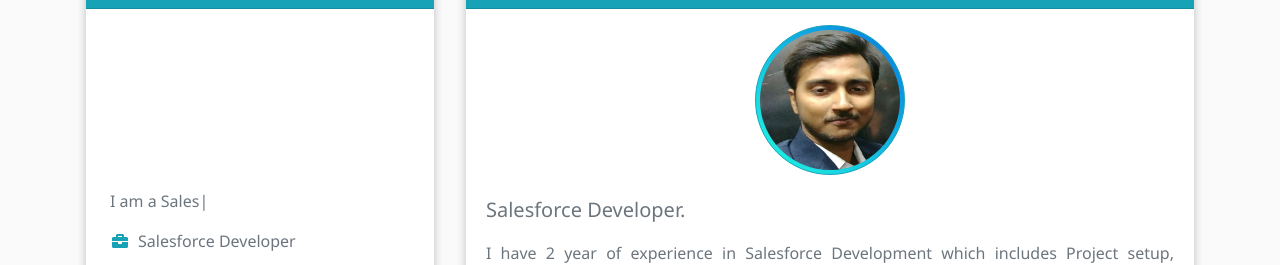
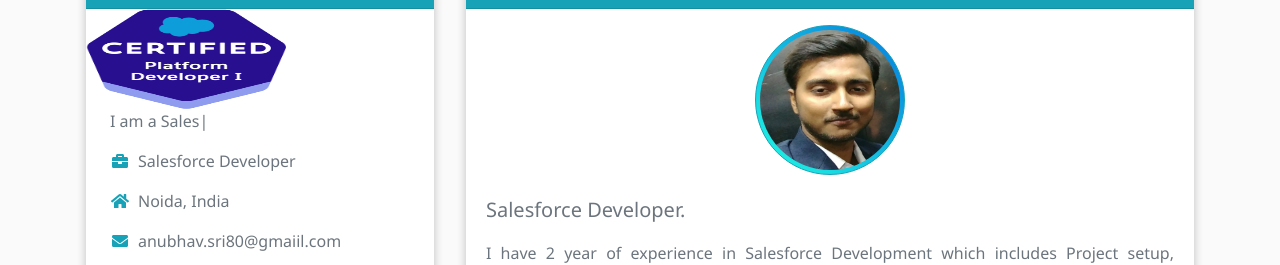
Before and after one commit to anubhav-sri80/anubhav-resume, a plain HTML site: page index.html in a window 1280 px wide. Shown: the part 125-390 px from the top of the page. Drawn offline with nearby package versions, Linux system fonts and the light colour scheme.

Commit message:
Update index.html

```diff
--- a/index.html
+++ b/index.html
@@ -86,9 +86,10 @@
           </h2>
 
           <!--Twitter Timeline Card-->
-          <a class="twitter-timeline" data-width="400" data-height="180" data-chrome="noheader nofooter noscrollbar"
+<!--           <a class="twitter-timeline" data-width="400" data-height="180" data-chrome="noheader nofooter noscrollbar"
             href="https://twitter.com/anubhav_sri80?ref_src=twsrc%5Etfw"></a>
-          <script async src="https://platform.twitter.com/widgets.js" charset="utf-8"></script>
+          <script async src="https://platform.twitter.com/widgets.js" charset="utf-8"></script> -->
+           <img src="images/badge.png" width="200" height="100" />
           <!-- <blockquote class="twitter-tweet" ><p lang="en" dir="ltr">&quot;Do the best you can until you know better. Then when you know better, do better.&quot; —Maya Angelou</p>&mdash; ANUBHAV SRIVASTAVA (@anubhav_sri80) <a href="https://twitter.com/anubhav_sri80/status/1322021068282957827?ref_src=twsrc%5Etfw">October 30, 2020</a></blockquote> <script async src="https://platform.twitter.com/widgets.js" charset="utf-8"></script> -->
           <p class="card-text ml-4 mr-4">
             <span>I am a </span><span id="typed"></span>
```
